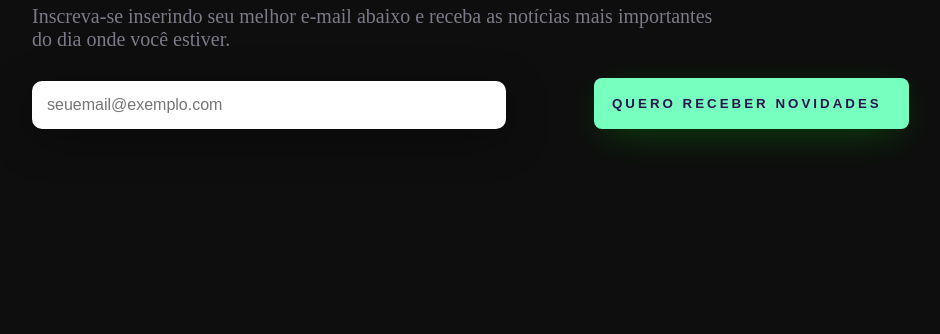
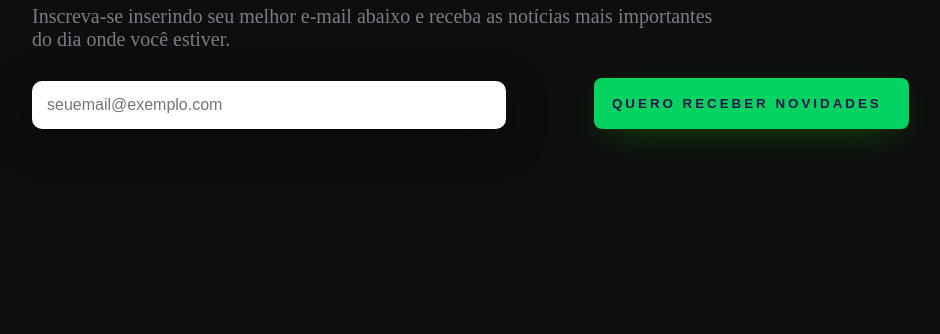
Before and after one commit to JGomes23/Shield-Newsllater, a plain HTML site: page index.html in a window 1280 px wide. Shown: the part 466-800 px from the top of the page, without its empty margins (48-988 px from the left). Drawn offline with Linux system fonts and the light colour scheme.

Commit message:
Update style.css

```diff
--- a/style.css
+++ b/style.css
@@ -78,7 +78,7 @@ button{
  font-weight: 800;
  letter-spacing: 3px;
  color: #2b134b;
- background: #77ffc0;
+ background: #04D361;
  cursor: pointer;
  box-shadow: 0px 10px 40px -12px #00ff0052 ;
  margin-top: 27px;
```
